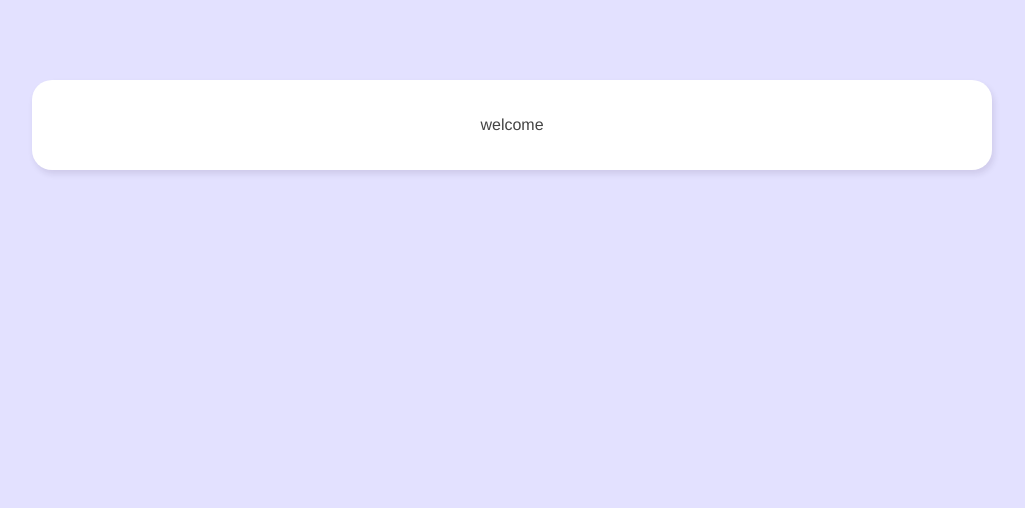
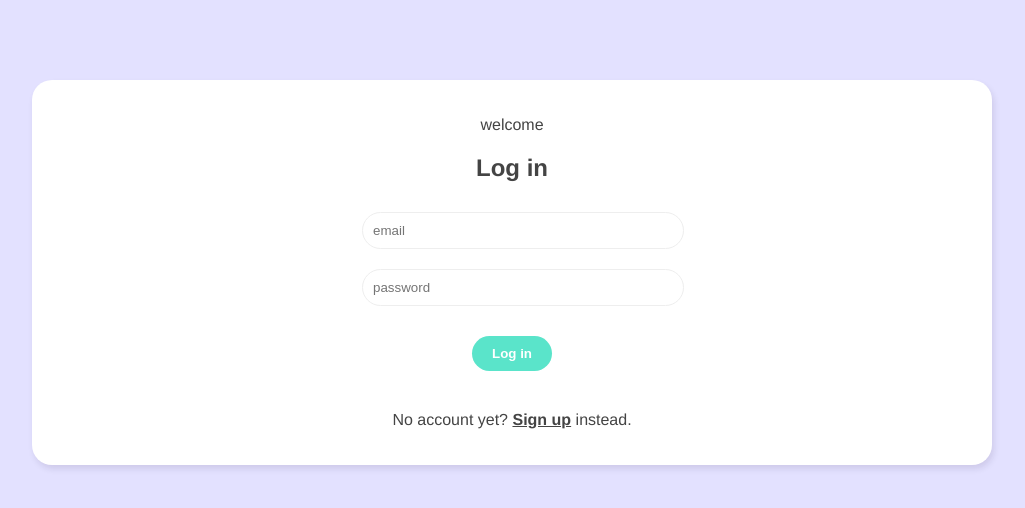
Before and after one commit to thirteendogs/vue3basics, a Vue app: page / in a window 1280 px wide. Shown: the top 508 px of the page, without its empty margins (128-1153 px from the left). Built offline with nearby package versions, Linux system fonts and the light colour scheme.

Commit message:
feat: add login & logout forms

```diff
--- /dev/null
+++ b/src/components/SigninForm.vue
@@ -0,0 +1,27 @@
+<template>
+  <form @submit.prevent="handleSubmit">
+    <input v-model="email" type="email" placeholder="email" required />
+    <input v-model="password" type="password" placeholder="password" required />
+    <button>Log in</button>
+  </form>
+</template>
+
+<script>
+import { ref } from "vue";
+export default {
+  setup() {
+    const email = ref("");
+    const password = ref("");
+
+    const handleSubmit = () => {
+      console.log(email.value, password.value);
+    };
+
+    return {
+      email,
+      password,
+      handleSubmit,
+    };
+  },
+};
+</script>
--- /dev/null
+++ b/src/components/SignupForm.vue
@@ -0,0 +1,35 @@
+<template>
+  <form @submit.prevent="handleSubmit">
+    <input
+      v-model="displayName"
+      type="text"
+      placeholder="display name"
+      required
+    />
+    <input v-model="email" type="email" placeholder="email" required />
+    <input v-model="password" type="password" placeholder="password" required />
+    <button>Sign up</button>
+  </form>
+</template>
+
+<script>
+import { ref } from "vue";
+export default {
+  setup() {
+    const displayName = ref("");
+    const email = ref("");
+    const password = ref("");
+
+    const handleSubmit = () => {
+      console.log(displayName.value, email.value, password.value);
+    };
+
+    return {
+      displayName,
+      email,
+      password,
+      handleSubmit,
+    };
+  },
+};
+</script>
--- a/src/views/Welcome.vue
+++ b/src/views/Welcome.vue
@@ -1,11 +1,41 @@
 <template>
   <div class="welcome container">
     <p>welcome</p>
+    <div v-if="showLogin">
+      <h2>Log in</h2>
+      <SigninForm />
+      <p>
+        No account yet? <span @click="showLogin = false">Sign up</span> instead.
+      </p>
+    </div>
+    <div v-else>
+      <h2>Sign up</h2>
+      <SignupForm />
+      <p>
+        Already registered?
+        <span @click="showLogin = true">Log in</span> instead.
+      </p>
+    </div>
   </div>
 </template>
 
 <script>
-export default {};
+import { ref } from "vue";
+import SignupForm from "../components/SignupForm.vue";
+import SigninForm from "../components/SigninForm.vue";
+export default {
+  components: {
+    SignupForm,
+    SigninForm,
+  },
+  setup() {
+    const showLogin = ref(true);
+
+    return {
+      showLogin,
+    };
+  },
+};
 </script>
 
 <style>
@@ -13,4 +43,30 @@ export default {};
   text-align: center;
   padding: 20px 0;
 }
+/* form styles */
+.welcome form {
+  width: 300px;
+  margin: 20px auto;
+}
+.welcome label {
+  display: block;
+  margin: 20px 0 10px;
+}
+.welcome input {
+  width: 100%;
+  padding: 10px;
+  border-radius: 20px;
+  border: 1px solid #eee;
+  outline: none;
+  color: #999;
+  margin: 10px auto;
+}
+.welcome span {
+  font-weight: bold;
+  text-decoration: underline;
+  cursor: pointer;
+}
+.welcome button {
+  margin-block: 20px;
+}
 </style>
```
